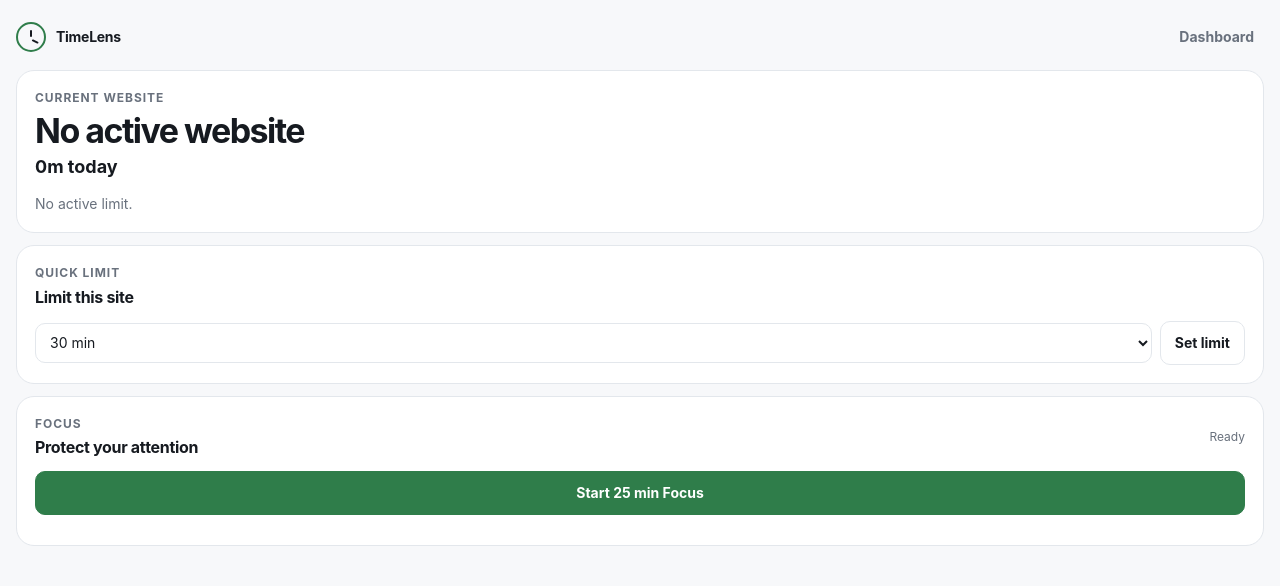
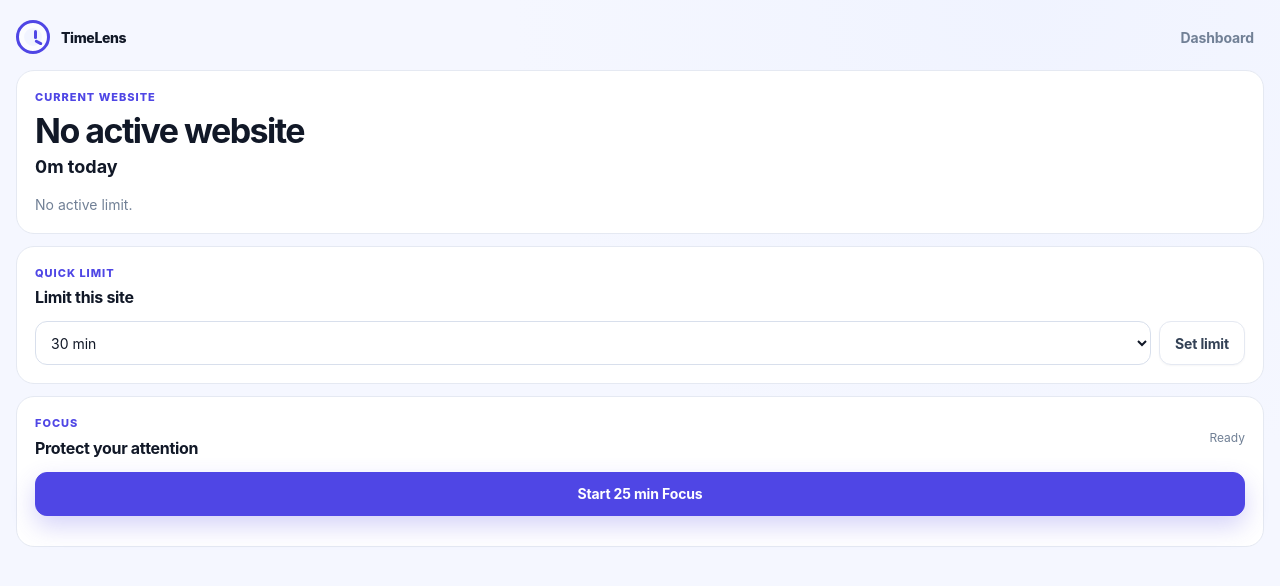
Before and after one commit to mrprohack/TimeLens, a browser extension: page src/sidepanel/sidepanel.html in a window 1280 px wide. Drawn offline with Linux system fonts and the light colour scheme.

Commit message:
feat: add TimeLens premium design tokens

```diff
--- a/src/shared/theme.css
+++ b/src/shared/theme.css
@@ -1,78 +1,215 @@
 :root {
   color-scheme: light dark;
-  --bg: #f7f8fa;
+  --bg: #f5f7ff;
+  --bg-elevated: #eef2ff;
   --surface: #ffffff;
-  --surface-2: #f0f2f5;
-  --text: #161a20;
-  --muted: #69717d;
-  --line: #e3e7ec;
-  --accent: #2f7d4a;
-  --accent-strong: #23653a;
-  --accent-soft: #e7f5eb;
-  --danger: #b42318;
-  --danger-soft: #fff0ee;
-  --warning: #9a6700;
-  --shadow: 0 10px 30px rgba(20, 24, 31, 0.08);
+  --surface-raised: #ffffff;
+  --surface-muted: #f6f8fd;
+  --surface-2: var(--surface-muted);
+  --text: #111827;
+  --text-soft: #334155;
+  --muted: #718096;
+  --line: #e5e9f2;
+  --line-strong: #d8dfec;
+  --brand: #4f46e5;
+  --brand-strong: #3730a3;
+  --brand-soft: #eef2ff;
+  --accent: var(--brand);
+  --accent-strong: var(--brand-strong);
+  --accent-soft: var(--brand-soft);
+  --success: #0f9f6e;
+  --success-soft: #e8f8f1;
+  --warning: #c97800;
+  --warning-soft: #fff6dc;
+  --danger: #dc3f4f;
+  --danger-soft: #fff0f2;
+  --info: #2563eb;
+  --info-soft: #eaf2ff;
+  --shadow-xs: 0 1px 2px rgba(15, 23, 42, .04);
+  --shadow-sm: 0 8px 24px rgba(41, 50, 84, .07);
+  --shadow: 0 18px 48px rgba(50, 58, 98, .10);
+  --radius-xl: 22px;
   --radius-lg: 18px;
-  --radius-md: 12px;
-  --radius-sm: 8px;
-  --focus-ring: 0 0 0 3px rgba(47, 125, 74, 0.22);
+  --radius-md: 14px;
+  --radius-sm: 10px;
+  --space-1: 4px;
+  --space-2: 8px;
+  --space-3: 12px;
+  --space-4: 16px;
+  --space-5: 20px;
+  --space-6: 24px;
+  --space-8: 32px;
+  --space-10: 40px;
+  --touch-target: 44px;
+  --focus-ring: 0 0 0 3px rgba(79, 70, 229, .20);
   font-family: Inter, ui-sans-serif, -apple-system, BlinkMacSystemFont, "Segoe UI", sans-serif;
 }
 
 @media (prefers-color-scheme: dark) {
   :root {
-    --bg: #111418;
-    --surface: #181c21;
-    --surface-2: #20252b;
-    --text: #f3f5f7;
-    --muted: #a6adb7;
-    --line: #2b3138;
-    --accent: #7ee787;
-    --accent-strong: #98f0a0;
-    --accent-soft: #173522;
-    --danger: #ff8e86;
-    --danger-soft: #3b1e1c;
-    --warning: #f2cc60;
-    --shadow: 0 12px 34px rgba(0, 0, 0, 0.28);
+    --bg: #0e1320;
+    --bg-elevated: #151b2b;
+    --surface: #151b29;
+    --surface-raised: #1a2232;
+    --surface-muted: #20293a;
+    --surface-2: var(--surface-muted);
+    --text: #f8fafc;
+    --text-soft: #dce4f0;
+    --muted: #9ba8ba;
+    --line: #293448;
+    --line-strong: #36445a;
+    --brand: #818cf8;
+    --brand-strong: #a5b4fc;
+    --brand-soft: #242b51;
+    --accent: var(--brand);
+    --accent-strong: var(--brand-strong);
+    --accent-soft: var(--brand-soft);
+    --success: #5ee0ad;
+    --success-soft: #123a2e;
+    --warning: #f4bf52;
+    --warning-soft: #3d3017;
+    --danger: #ff8994;
+    --danger-soft: #43242b;
+    --info: #72a6ff;
+    --info-soft: #1e3156;
+    --shadow-xs: 0 1px 2px rgba(0, 0, 0, .18);
+    --shadow-sm: 0 10px 28px rgba(0, 0, 0, .22);
+    --shadow: 0 22px 58px rgba(0, 0, 0, .32);
   }
 }
 
 * { box-sizing: border-box; }
 [hidden] { display: none !important; }
 html { background: var(--bg); }
-body { margin: 0; color: var(--text); background: var(--bg); font-size: 14px; line-height: 1.45; }
-button, input, select { font: inherit; }
-button, a, input, select { -webkit-tap-highlight-color: transparent; }
-button:focus-visible, a:focus-visible, input:focus-visible, select:focus-visible { outline: none; box-shadow: var(--focus-ring); }
+body {
+  margin: 0;
+  color: var(--text);
+  background:
+    radial-gradient(circle at 80% 0%, color-mix(in srgb, var(--brand-soft) 72%, transparent) 0, transparent 32rem),
+    var(--bg);
+  font-size: 14px;
+  line-height: 1.5;
+  -webkit-font-smoothing: antialiased;
+  text-rendering: optimizeLegibility;
+}
+button, input, select, textarea { font: inherit; }
+button, a, input, select, textarea { -webkit-tap-highlight-color: transparent; }
+button:focus-visible, a:focus-visible, input:focus-visible, select:focus-visible, textarea:focus-visible, summary:focus-visible {
+  outline: none;
+  box-shadow: var(--focus-ring);
+}
 button { cursor: pointer; }
 button:disabled { cursor: not-allowed; opacity: .55; }
 a { color: inherit; }
 
-.brand { display: flex; align-items: center; gap: 10px; font-weight: 750; letter-spacing: -0.02em; }
-.brand-mark { width: 30px; height: 30px; border: 2px solid var(--accent); border-radius: 50%; display: inline-grid; place-items: center; position: relative; flex: 0 0 auto; }
-.brand-mark::before { content: ""; width: 2px; height: 7px; border-radius: 2px; background: var(--text); position: absolute; top: 6px; }
-.brand-mark::after { content: ""; width: 7px; height: 2px; border-radius: 2px; background: var(--text); transform: rotate(25deg); transform-origin: left center; position: absolute; left: 14px; top: 15px; }
+.brand { display: flex; align-items: center; gap: 11px; font-weight: 800; letter-spacing: -.025em; }
+.brand-mark {
+  width: 34px;
+  height: 34px;
+  border: 3px solid var(--brand);
+  border-radius: 50%;
+  display: inline-grid;
+  place-items: center;
+  position: relative;
+  flex: 0 0 auto;
+  background: color-mix(in srgb, var(--brand-soft) 64%, transparent);
+  box-shadow: inset 0 0 0 5px color-mix(in srgb, var(--surface) 76%, transparent);
+}
+.brand-mark::before {
+  content: "";
+  width: 3px;
+  height: 9px;
+  border-radius: 3px;
+  background: var(--brand);
+  position: absolute;
+  top: 7px;
+  left: 15px;
+}
+.brand-mark::after {
+  content: "";
+  width: 8px;
+  height: 3px;
+  border-radius: 3px;
+  background: var(--brand);
+  transform: rotate(28deg);
+  transform-origin: left center;
+  position: absolute;
+  left: 16px;
+  top: 16px;
+}
 
-.btn { min-height: 40px; border: 1px solid var(--line); border-radius: 10px; padding: 9px 14px; background: var(--surface); color: var(--text); font-weight: 650; transition: transform .15s ease, border-color .15s ease, background .15s ease; }
-.btn:hover { border-color: color-mix(in srgb, var(--accent) 45%, var(--line)); }
-.btn:active { transform: translateY(1px); }
-.btn-primary { border-color: var(--accent); background: var(--accent); color: #fff; }
-@media (prefers-color-scheme: dark) { .btn-primary { color: #101612; } }
-.btn-danger { color: var(--danger); border-color: color-mix(in srgb, var(--danger) 30%, var(--line)); }
-.btn-quiet { border-color: transparent; background: transparent; color: var(--muted); }
+.btn {
+  min-height: var(--touch-target);
+  border: 1px solid var(--line);
+  border-radius: 12px;
+  padding: 10px 15px;
+  background: var(--surface-raised);
+  color: var(--text-soft);
+  font-weight: 720;
+  letter-spacing: -.01em;
+  box-shadow: var(--shadow-xs);
+  transition: transform .16s ease, border-color .16s ease, box-shadow .16s ease, background .16s ease, color .16s ease;
+}
+.btn:hover {
+  border-color: color-mix(in srgb, var(--brand) 28%, var(--line));
+  box-shadow: 0 8px 20px rgba(52, 63, 106, .08);
+  transform: translateY(-1px);
+}
+.btn:active { transform: translateY(0); }
+.btn-primary {
+  border-color: var(--brand);
+  background: var(--brand);
+  color: #fff;
+  box-shadow: 0 10px 24px rgba(79, 70, 229, .24);
+}
+.btn-primary:hover { border-color: var(--brand-strong); background: var(--brand-strong); color: #fff; }
+.btn-danger { color: var(--danger); border-color: color-mix(in srgb, var(--danger) 24%, var(--line)); background: var(--danger-soft); }
+.btn-quiet { border-color: transparent; background: transparent; color: var(--muted); box-shadow: none; }
+.btn-quiet:hover { background: var(--surface-muted); color: var(--text); box-shadow: none; }
 
 .muted { color: var(--muted); }
-.eyeline { color: var(--muted); font-size: 12px; font-weight: 700; text-transform: uppercase; letter-spacing: .08em; }
-.big-number { font-size: 36px; line-height: 1; font-weight: 780; letter-spacing: -0.045em; }
-.panel { background: var(--surface); border: 1px solid var(--line); border-radius: var(--radius-lg); box-shadow: var(--shadow); }
+.eyeline {
+  color: var(--brand);
+  font-size: 11px;
+  font-weight: 800;
+  text-transform: uppercase;
+  letter-spacing: .09em;
+}
+.big-number { font-size: 36px; line-height: 1; font-weight: 820; letter-spacing: -.05em; }
+.panel {
+  background: var(--surface-raised);
+  border: 1px solid var(--line);
+  border-radius: var(--radius-lg);
+  box-shadow: var(--shadow-sm);
+}
 .divider { height: 1px; background: var(--line); }
 .row { display: flex; align-items: center; justify-content: space-between; gap: 12px; }
-.stack { display: grid; gap: 12px; }
-.progress { height: 7px; border-radius: 999px; background: var(--surface-2); overflow: hidden; }
-.progress > span { display: block; height: 100%; border-radius: inherit; background: var(--accent); min-width: 2px; }
-.input { width: 100%; min-height: 40px; border: 1px solid var(--line); background: var(--surface); color: var(--text); border-radius: 10px; padding: 8px 10px; }
-.label { display: grid; gap: 6px; font-weight: 650; }
+.stack { display: grid; gap: 14px; }
+.progress {
+  height: 7px;
+  border-radius: 999px;
+  background: color-mix(in srgb, var(--brand-soft) 52%, var(--surface-muted));
+  overflow: hidden;
+}
+.progress > span {
+  display: block;
+  height: 100%;
+  border-radius: inherit;
+  background: linear-gradient(90deg, #6366f1, #4f46e5 65%, #2563eb);
+  min-width: 2px;
+}
+.input {
+  width: 100%;
+  min-height: var(--touch-target);
+  border: 1px solid var(--line-strong);
+  background: var(--surface);
+  color: var(--text);
+  border-radius: 12px;
+  padding: 9px 11px;
+  box-shadow: inset 0 1px 0 rgba(255,255,255,.04);
+}
+.input:hover { border-color: color-mix(in srgb, var(--brand) 22%, var(--line-strong)); }
+.label { display: grid; gap: 7px; font-weight: 680; }
 .label > span { font-size: 12px; color: var(--muted); }
 .sr-only { position: absolute; width: 1px; height: 1px; padding: 0; margin: -1px; overflow: hidden; clip: rect(0,0,0,0); white-space: nowrap; border: 0; }
 
```
